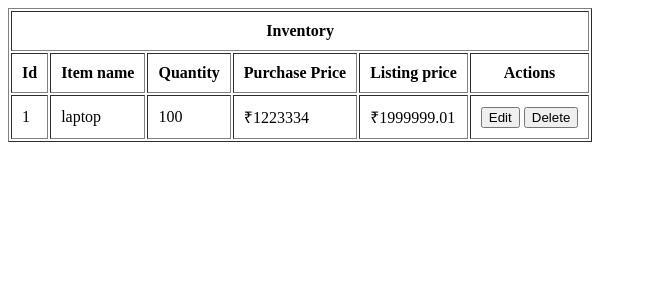
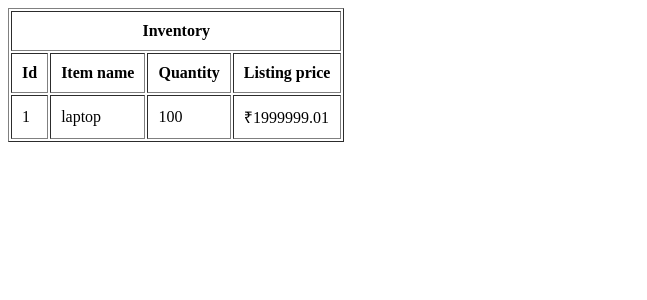
Before and after one commit to shaurya-104/Inventory-system, a Flask app: page /employee_Dashboard in a window 1280 px wide. Shown: the top 300 px of the page, without its empty margins (0-647 px from the left). Run offline with Flask 3, Linux system fonts and the light colour scheme; data comes from the database, SQL or seed files in the repository; both versions use the stored data as it was after the commit; data that the repository does not hold is empty.

Commit message:
employee page working sucessful

```diff
--- a/static/employee.js
+++ b/static/employee.js
@@ -17,15 +17,11 @@ fetch('/api/inventory')
             const Id = newRow.insertCell(0);
             const Name = newRow.insertCell(1);
             const Quantity = newRow.insertCell(2);
-            const Purchase = newRow.insertCell(3);
-            const Listing = newRow.insertCell(4);
-            const Actions = newRow.insertCell(5);
+            const Listing = newRow.insertCell(3);
 
             Id.innerHTML = item.id;
             Name.innerHTML = item.item_name;
             Quantity.innerHTML = item.quantity;
-            Purchase.innerHTML = "₹" + item.purchase_price;
             Listing.innerHTML = "₹" + item.listing_price;
-            Actions.innerHTML = `<button onclick="openEditModal(${item.id}, '${item.item_name}', ${item.quantity}, ${item.purchase_price}, ${item.listing_price})">Edit</button> <button onclick="confirmDelete(${item.id})">Delete</button>`;
     });
     })
--- a/templates/employee.html
+++ b/templates/employee.html
@@ -4,17 +4,15 @@
 <div>
     <table id="inventoryTable" border="1" cellpadding="10">
         <tr>
-            <th colspan="6">Inventory</th>
+            <th colspan="4">Inventory</th>
         </tr>
         <tr>
             <th>Id</th>
             <th>Item name</th>
             <th>Quantity</th>
-            <th>Purchase Price</th>
             <th>Listing price</th>
-            <th>Actions</th>
         </tr>
     </table>
 </div>
-<script src="employee.js"></script>
+<script src="{{ url_for('static', filename='employee.js') }}"></script>
 {%endblock%}
```
Also changed, not shown: instance/inventory.db.
